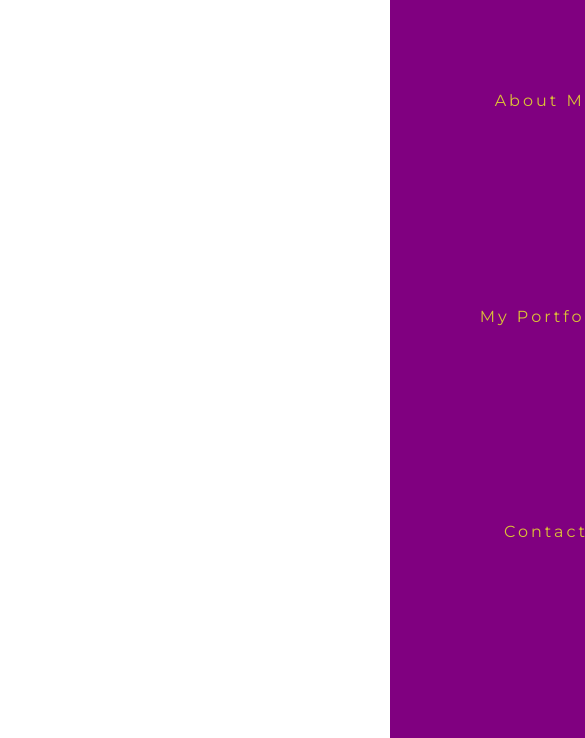
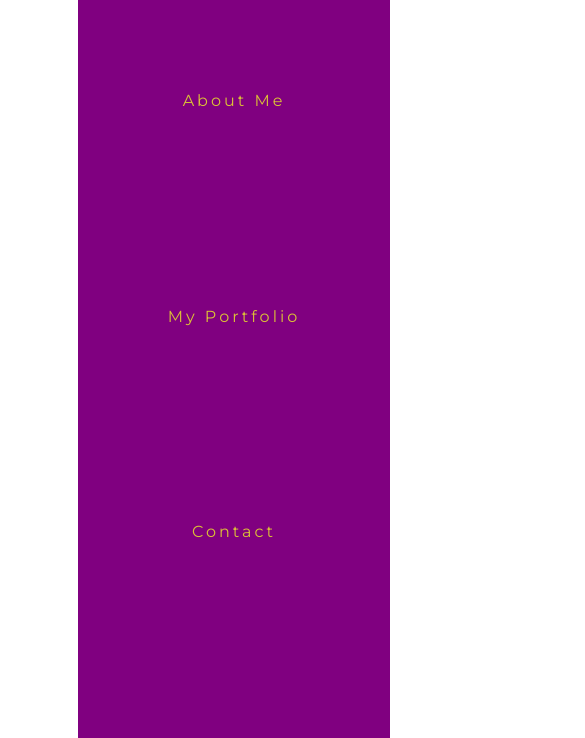
Before and after one commit to Fikri0806/latihan-16-maret, a plain HTML site: page index.html in a window 390 px wide. Shown: the part 106-844 px from the top of the page, 585 px wide, since content can reach past the window. Drawn offline with Linux system fonts and the light colour scheme.

Commit message:
Update responsive.css

```diff
--- a/responsive.css
+++ b/responsive.css
@@ -27,7 +27,6 @@
         justify-content: space-evenly;
         flex-direction: column;
         align-items: center;
-        transform: translateX(100%);
         transition: all 1s;
     }
 
```
